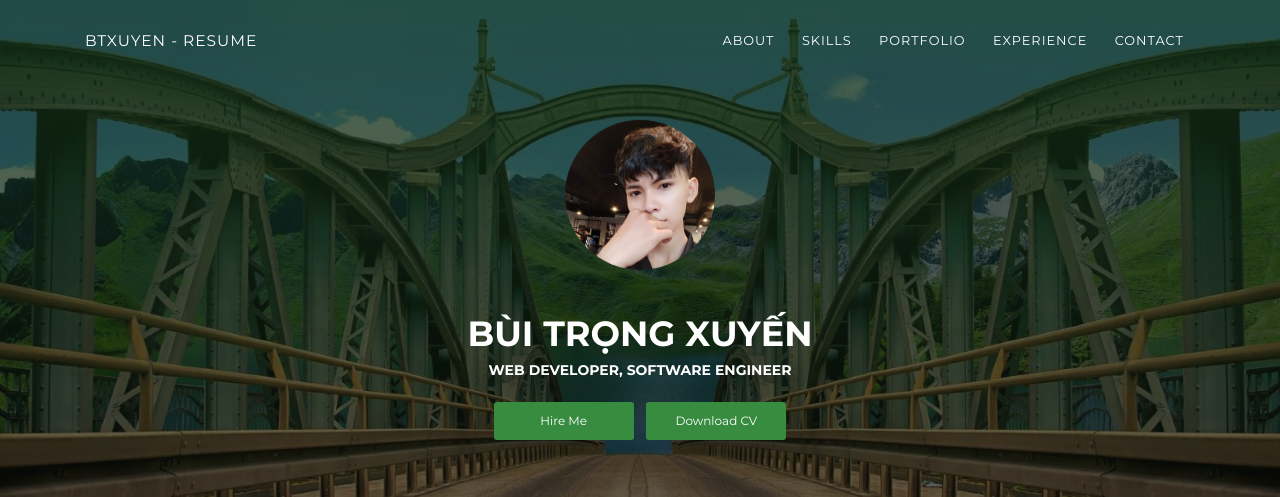
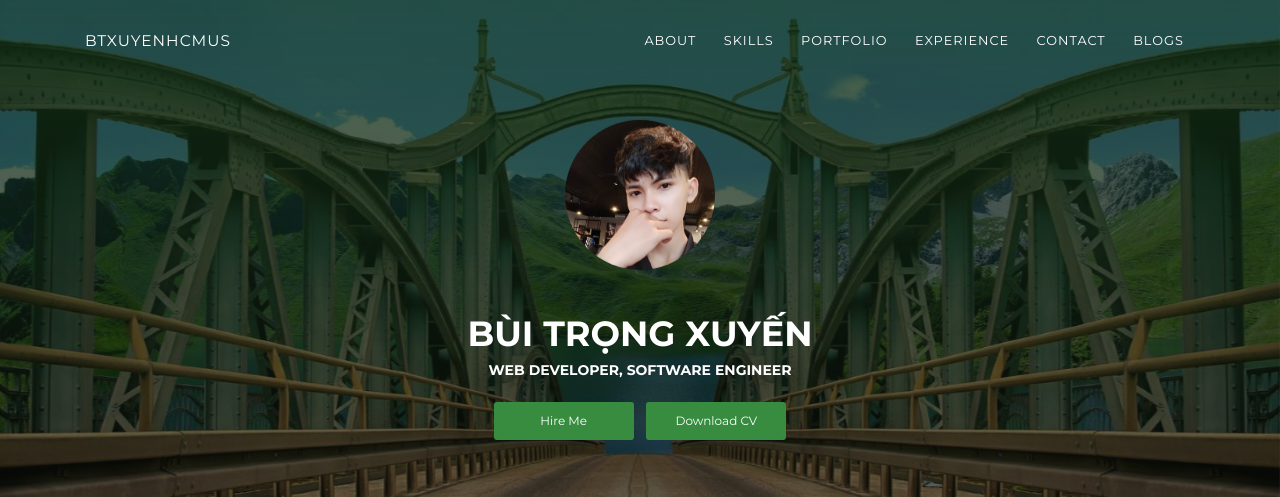
Before and after one commit to btxuyenHCMUS/mvc.github.io, a plain HTML site: page index.html in a window 1280 px wide. Shown: the top 497 px of the page. Drawn offline with Linux system fonts and the light colour scheme.

Commit message:
add blog

```diff
--- a/index.html
+++ b/index.html
@@ -19,7 +19,7 @@
         <div class="profile-page sidebar-collapse">
             <nav class="navbar navbar-expand-lg fixed-top navbar-transparent bg-primary" color-on-scroll="400">
                 <div class="container">
-                    <div class="navbar-translate"><a class="navbar-brand" href="/" rel="tooltip">btxuyen - Resume</a>
+                    <div class="navbar-translate"><a class="navbar-brand" href="/" rel="tooltip">btxuyenhcmus</a>
                         <button class="navbar-toggler navbar-toggler" type="button" data-toggle="collapse" data-target="#navigation" aria-controls="navigation" aria-expanded="false" aria-label="Toggle navigation"><span class="navbar-toggler-bar bar1"></span><span class="navbar-toggler-bar bar2"></span><span class="navbar-toggler-bar bar3"></span></button>
                     </div>
                     <div class="collapse navbar-collapse justify-content-end" id="navigation">
@@ -29,6 +29,7 @@
                             <li class="nav-item"><a class="nav-link smooth-scroll" href="#portfolio">Portfolio</a></li>
                             <li class="nav-item"><a class="nav-link smooth-scroll" href="#experience">Experience</a></li>
                             <li class="nav-item"><a class="nav-link smooth-scroll" href="#contact">Contact</a></li>
+                            <li class="nav-item"><a class="nav-link smooth-scroll" href="https://codehub.digital/">Blogs</a></li>
                         </ul>
                     </div>
                 </div>
```
